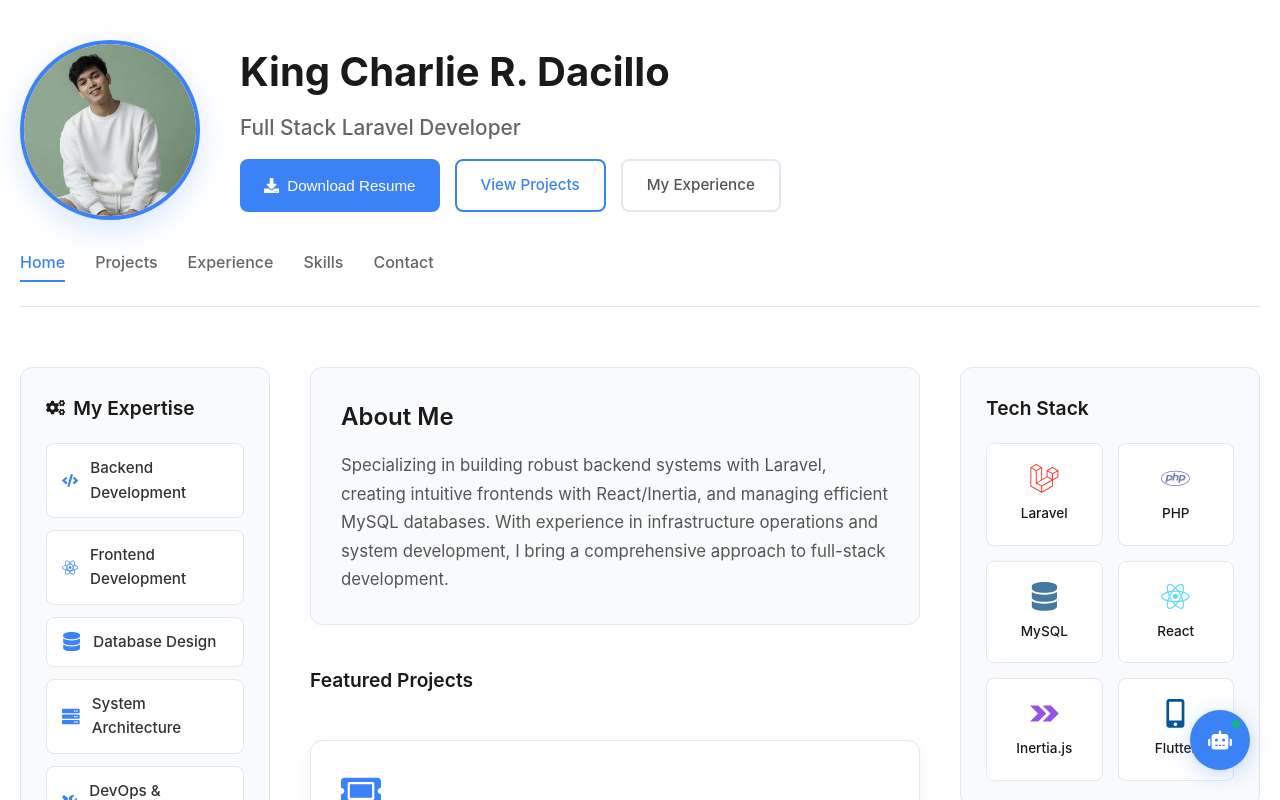
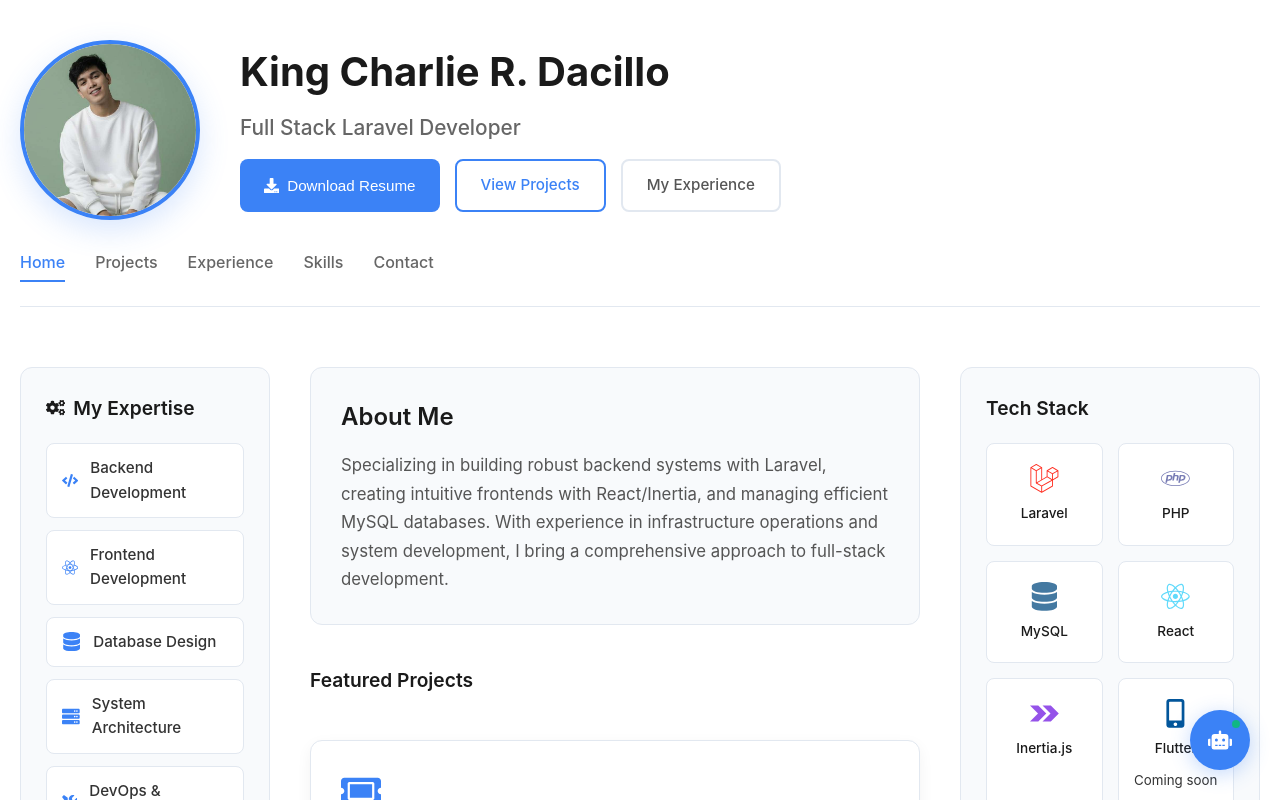
Before and after one commit to Meep0Zero/kingcharlie-portfolio, a React (Create React App) app: page / in a window 1280 px wide. Shown: the top 800 px of the page. Built offline with nearby package versions, Linux system fonts and the light colour scheme.

Commit message:
Update Hero.js

```diff
--- a/src/components/Hero.js
+++ b/src/components/Hero.js
@@ -237,6 +237,7 @@ const Hero = () => {
                 <div className="tech-item">
                   <FaMobileAlt className="tech-icon flutter" />
                   <span>Flutter</span>
+                  <small>Coming soon</small>
                 </div>
               </div>
             </div>
```
